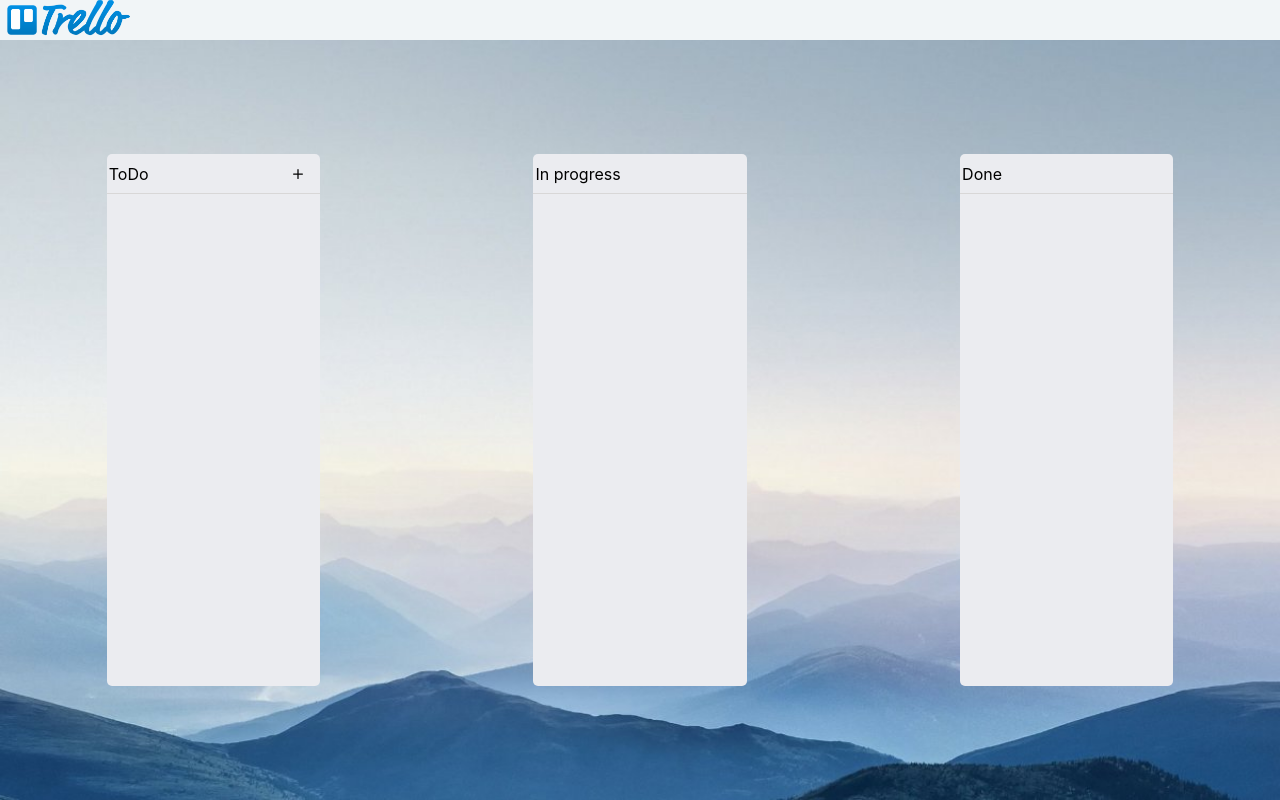
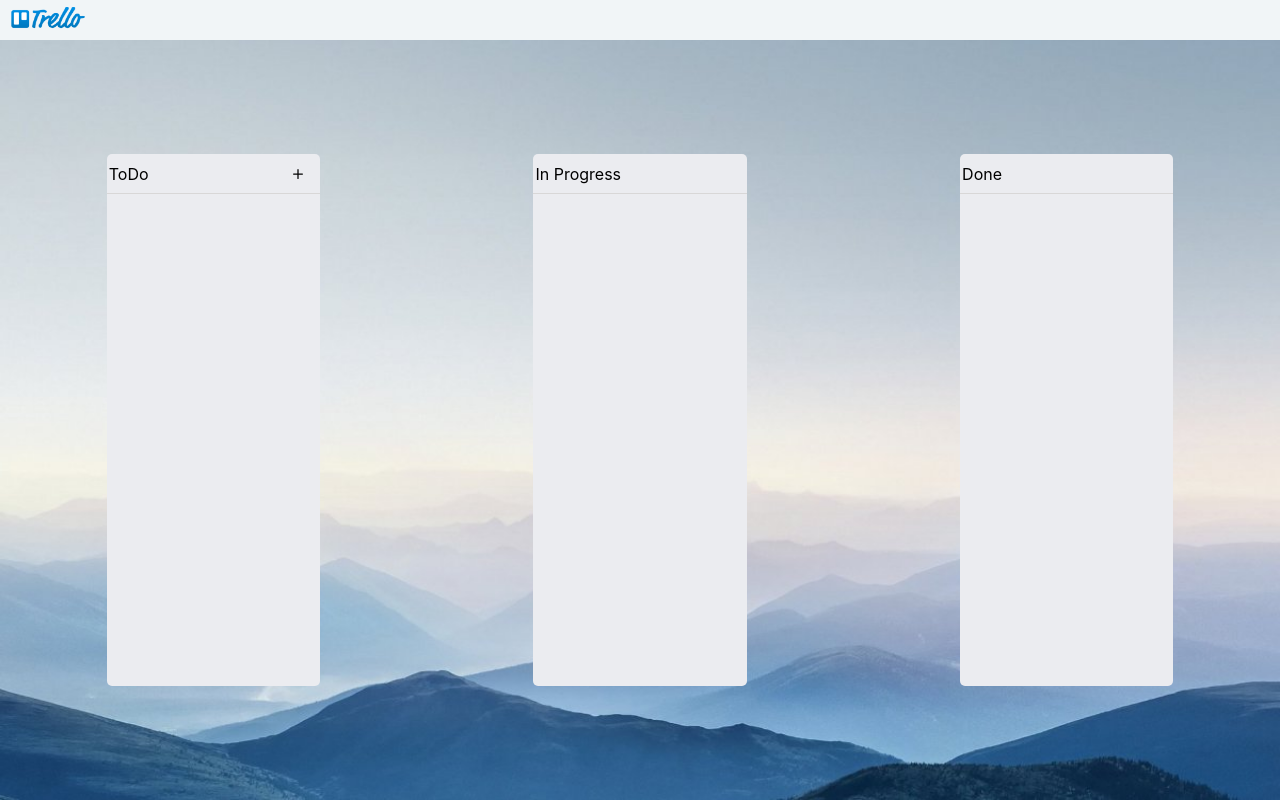
Before and after one commit to Atom797/my-mini-trello, a React (Create React App) app: page / in a window 1280 px wide. Built offline with nearby package versions, Linux system fonts and the light colour scheme.

Commit message:
refactoring code

```diff
--- a/src/App.js
+++ b/src/App.js
@@ -1,13 +1,13 @@
 import './App.css';
-import Board from './components/Board/Board';
+import SpaceForBoards from './components/SpaceForBoards/SpaceForBoards';
 import Header from './components/Header/Header';
 
 function App() {
   return (
     <div className="app">
-      <Header/>
+      <Header />
       <div className='content'>
-        <Board/>
+        <SpaceForBoards />
       </div>
     </div>
   );
--- a/src/components/BoardInProgress/BoardInProgress.jsx
+++ b/src/components/BoardInProgress/BoardInProgress.jsx
@@ -5,22 +5,16 @@ import TaskWindow from '../TaskWindow/TaskWindow';
 
 const BoardInProgress = (props) => {
 
-    const setStatusForTask = (e, id) => {
-        let idCurrentTask = props.arrTextTasks.findIndex(el => el.id === id)
-        let copyArrTextTasks = props.arrTextTasks;
-        copyArrTextTasks[idCurrentTask].statusTask = e.target.value
-        props.setArrTextTasks([...copyArrTextTasks])
-    }
-
     const [arrTasks, setArrTask] = useState();
 
-    useEffect(()=>{
+    useEffect(() => {
         console.log(props.arrTextTasks)
         let arrInProgressTasks = props.arrTextTasks.filter(el => el.statusTask === 'inProgress')
         let arrTasks = arrInProgressTasks.map(task =>
             <div key={task.id} className={style.itemList}>
-                <select name="select" className={style.selectItemList} onChange={e => props.setStatusForTask(e, task.id)} defaultValue="inProgress">
-                    <option value="inProgress" disabled>In progress</option>
+                <select name="select" className={style.selectItemList} onChange={e => props.setStatusForTask(e, task.id)} >
+                    <option>Change status</option>
+                    <option value="inProgress">In progress</option>
                     <option value="toDo">ToDo</option>
                     <option value="done">Done</option>
                 </select>
@@ -42,7 +36,7 @@ const BoardInProgress = (props) => {
             <div className={style.list}>
                 {arrTasks}
             </div>
-            {props.taskWindowActive && <TaskWindow setActive={props.setTaskWindowActive} currentObjTask={props.currentObjTask} arrTextTasks={props.arrTextTasks}/>}
+            {props.taskWindowActive && <TaskWindow setActive={props.setTaskWindowActive} currentObjTask={props.currentObjTask} arrTextTasks={props.arrTextTasks} />}
         </div>
     )
 }
--- a/src/components/BoardToDo/BoardToDo.jsx
+++ b/src/components/BoardToDo/BoardToDo.jsx
@@ -17,13 +17,14 @@ const BoardToDo = (props) => {
     }
 
     useEffect(() => {
-        let arrToDoTasks = props.arrTextTasks.filter(el => el.statusTask === 'toDo')
+        let arrToDoTasks = props.arrTextTasks.filter(el => el.statusTask === 'ToDo')
         let arrTasks = arrToDoTasks.map(task =>
             <div key={task.id} className={style.itemList} >
-                <select name="select" className={style.selectItemList} onChange={e => props.setStatusForTask(e, task.id)} defaultValue="toDo">
-                    <option value="toDo" disabled>ToDo</option>
-                    <option value="inProgress">In progress</option>
-                    <option value="done">Done</option>
+                <select name="select" className={style.selectItemList} onChange={e => props.setStatusForTask(e, task.id)}>
+                    <option>Change status</option>
+                    <option value="ToDo">ToDo</option>
+                    <option value="In Progress">In progress</option>
+                    <option value="Done">Done</option>
                 </select>
                 <div className={style.basicBodyTask} onClick={() => { props.setTaskWindow(task.id) }}>
                     <p>{task.newTask}</p>
@@ -46,13 +47,13 @@ const BoardToDo = (props) => {
                 <div className={style.windowForNewTask} style={{ display: visibleWindowForNewTasks ? "grid" : "none" }}>
                     <textarea className={style.textareaForAddTask} placeholder="Введите название задачи" value={newTask} onChange={e => setNewTask(e.target.value)} />
                     <button className={style.buttonForAddTask}
-                        onClick={() => newTask && props.setArrTextTasks([...props.arrTextTasks, { id: guidGenerator(), newTask, statusTask: "toDo" }])}>
+                        onClick={() => newTask && props.setArrTextTasks([...props.arrTextTasks, { id: guidGenerator(), newTask, statusTask: "ToDo" }])}>
                         Добавить новую задачу
                     </button>
                 </div>
                 {arrTasks}
             </div>
-            {props.taskWindowActive && <TaskWindow setActive={props.setTaskWindowActive} currentObjTask={props.currentObjTask} arrTextTasks={props.arrTextTasks}/>}
+            {props.taskWindowActive && <TaskWindow setActive={props.setTaskWindowActive} currentObjTask={props.currentObjTask} arrTextTasks={props.arrTextTasks} />}
 
         </div>
     )
--- a/src/components/BoardToDo/BoardToDo.module.css
+++ b/src/components/BoardToDo/BoardToDo.module.css
@@ -22,7 +22,6 @@
     align-items: center;
     flex-flow: column;
 }
-
 
 .itemList{
     display: flex;
--- a/src/components/Header/Header.module.css
+++ b/src/components/Header/Header.module.css
@@ -5,5 +5,8 @@
 }
 
 .icon{
-    height: 40px;
+    position: absolute;
+    top: 0;
+    height: 3%;
+    margin:7px;
 }
--- /dev/null
+++ b/src/components/MainBoard/MainBoard.jsx
@@ -0,0 +1,48 @@
+import style from './MainBoard.module.css';
+import TaskWindow from '../TaskWindow/TaskWindow';
+import { useState, useEffect } from 'react'
+
+
+const MainBoard = (props) => {
+
+  const [arrTasks, setArrTask] = useState();
+
+  useEffect(() => {
+    console.log(props.arrTextTasks)
+    let arrNecessaryTasks = props.arrTextTasks.filter(el => el.statusTask === props.status)
+    let arrTasks = arrNecessaryTasks.map(task =>
+      <div key={task.id} className={style.itemList}>
+        <select name="select" className={style.selectItemList} onChange={e => props.setStatusForTask(e, task.id)} >
+          <option>Change status</option>
+          <option value="ToDo">ToDo</option>
+          <option value="In Progress">In progress</option>
+          <option value="Done">Done</option>
+        </select>
+        <div className={style.basicBodyTask} onClick={() => { props.setTaskWindow(task.id) }}>
+          {task.newTask}
+        </div>
+      </div>
+    )
+    setArrTask(arrTasks);
+  }, [props.arrTextTasks])
+
+
+
+  return (
+    <div className={style.content}>
+      <div className={style.header}>
+        {props.status}
+      </div>
+      <div className={style.list}>
+        {arrTasks}
+      </div>
+      {props.taskWindowActive &&
+        <TaskWindow
+          setActive={props.setTaskWindowActive}
+          currentObjTask={props.currentObjTask}
+          arrTextTasks={props.arrTextTasks} />}
+    </div>
+  )
+}
+
+export default MainBoard;
--- /dev/null
+++ b/src/components/MainBoard/MainBoard.module.css
@@ -0,0 +1,58 @@
+.content {
+  display: grid;
+  background-color: #ebecf0;
+  justify-self: center;
+  align-self: center;
+  grid-template-rows: 40px 1fr;
+  width: 50%;
+  height: 70%;
+  border-radius: 5px;
+}
+
+.header {
+  display: grid;
+  grid-template-columns: 1fr 1fr;
+  align-items: center;
+  padding: 1%;
+  border-bottom: 1px solid rgb(216, 215, 215);
+}
+
+.list {
+  display: flex;
+  align-items: center;
+  flex-flow: column;
+}
+
+.itemList {
+  display: flex;
+  justify-items: center;
+  align-items: center;
+  flex-direction: column;
+  background-color: #ffffff;
+  width: 80%;
+  height: 20%;
+  margin: 10px;
+  border-radius: 5px;
+}
+
+.selectItemList {
+  position: absolute;
+  z-index: 10;
+  align-self: end;
+  justify-self: end;
+  margin: 10px;
+  height: 20px;
+  border-radius: 5px;
+  background-color: #ebecf0;
+}
+
+.basicBodyTask {
+  display: flex;
+  align-items: center;
+  justify-content: center;
+  width: 100%;
+  height: 100%;
+  word-wrap: break-word;
+  word-break: break-all;
+
+}
--- a/src/components/Board/Board.jsx
+++ b/src/components/SpaceForBoards/SpaceForBoards.jsx
@@ -1,15 +1,15 @@
 import BoardToDo from '../BoardToDo/BoardToDo';
-import style from './Board.module.css'
+import style from './SpaceForBoards.module.css'
 import { useEffect, useState } from 'react'
 import BoardInProgress from '../BoardInProgress/BoardInProgress';
 import BoardDone from '../BoardDone/BoardDone';
-
+import MainBoard from '../MainBoard/MainBoard';
 
 const Board = () => {
 
     let arrTask = [];
 
-    if(localStorage.arrTasks){
+    if (localStorage.arrTasks) {
         arrTask = JSON.parse(localStorage.arrTasks)
     }
 
@@ -18,7 +18,7 @@ const Board = () => {
     const [taskWindowActive, setTaskWindowActive] = useState(false);
     const [currentObjTask, setCurrentObjTask] = useState({});
 
-    useEffect(() =>{
+    useEffect(() => {
         localStorage.arrTasks = JSON.stringify(arrTextTasks);
     }, [arrTextTasks])
 
@@ -41,23 +41,23 @@ const Board = () => {
         setTaskWindowActive(true);
     }
 
-    return(
+    return (
         <div className={style.content}>
             <BoardToDo
                 arrTextTasks={arrTextTasks} setArrTextTasks={setArrTextTasks}
                 taskWindowActive={taskWindowActive} setTaskWindowActive={setTaskWindowActive}
                 currentObjTask={currentObjTask} setStatusForTask={setStatusForTask}
-                setTaskWindow={setTaskWindow}/>
-            <BoardInProgress
+                setTaskWindow={setTaskWindow} />
+            <MainBoard status="In Progress"
                 arrTextTasks={arrTextTasks} setArrTextTasks={setArrTextTasks}
                 taskWindowActive={taskWindowActive} setTaskWindowActive={setTaskWindowActive}
                 currentObjTask={currentObjTask} setStatusForTask={setStatusForTask}
-                setTaskWindow={setTaskWindow}/>
-            <BoardDone
+                setTaskWindow={setTaskWindow} />
+            <MainBoard status="Done"
                 arrTextTasks={arrTextTasks} setArrTextTasks={setArrTextTasks}
                 taskWindowActive={taskWindowActive} setTaskWindowActive={setTaskWindowActive}
                 currentObjTask={currentObjTask} setStatusForTask={setStatusForTask}
-                setTaskWindow={setTaskWindow}/>
+                setTaskWindow={setTaskWindow} />
         </div>
     )
 }
```
Also changed, not shown: src/components/SpaceForBoards/SpaceForBoards.module.css (renamed from src/components/Board/Board.module.css), 1 other file (tests, documents, lock files or other folders).
